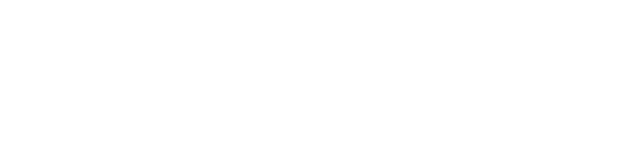
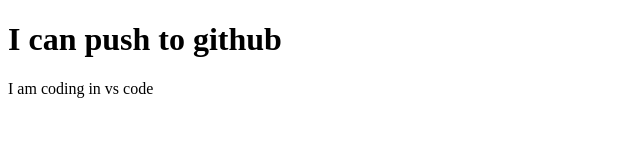
Before and after one commit to mdrasel101126/my-second-repo, a plain HTML site: page index.html in a window 1280 px wide. Shown: the whole page, without its empty margins (0-640 px from the left). Drawn offline with Linux system fonts and the light colour scheme.

Commit message:
second commit

```diff
--- a/index.html
+++ b/index.html
@@ -7,6 +7,7 @@
     <title>My second github repo</title>
 </head>
 <body>
-
+    <h1>I can push to github</h1>
+    <p>I am coding in vs code</p>
 </body>
 </html>
```
